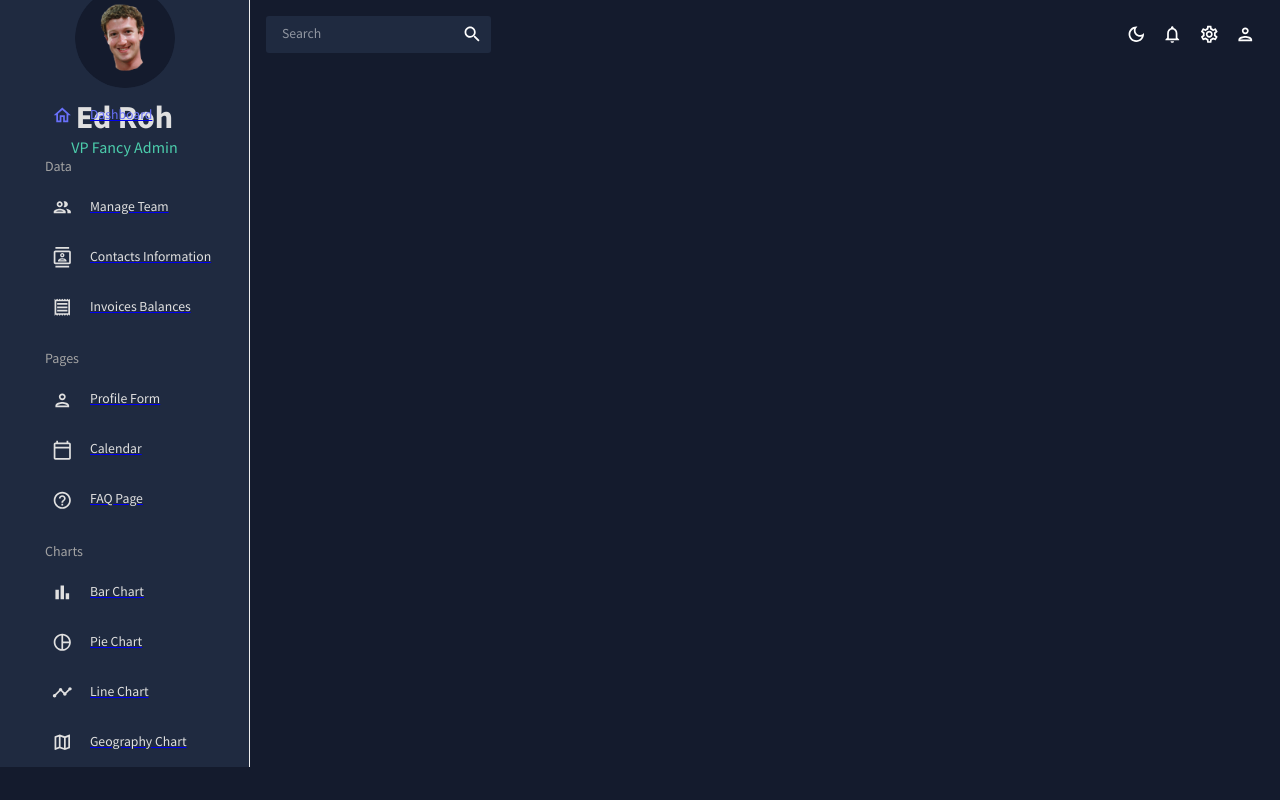
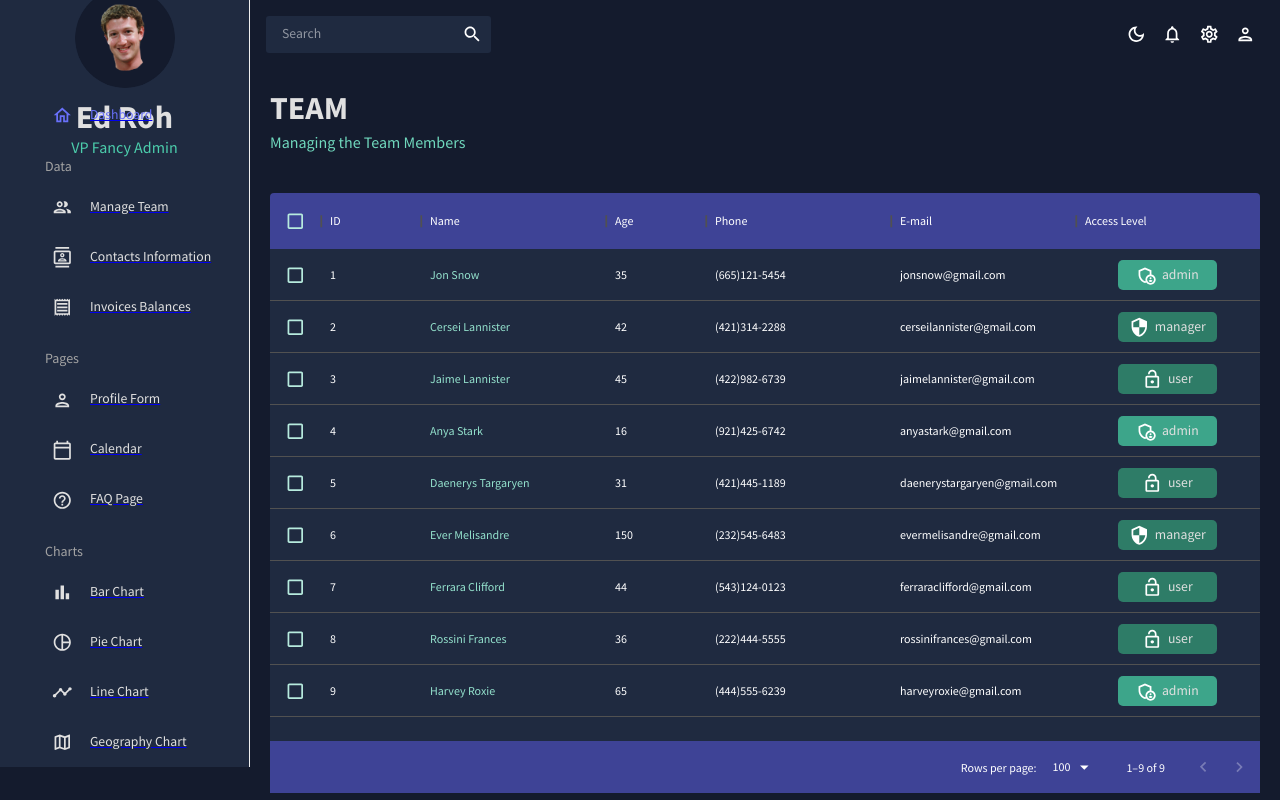
Before and after one commit to TheChrisader/react-dashboard, a React (Create React App) app: page /team in a window 1280 px wide. Built offline with nearby package versions, Linux system fonts and the light colour scheme.

Commit message:
create Dashboard and Team pages

```diff
--- a/src/App.js
+++ b/src/App.js
@@ -1,7 +1,10 @@
 import { CssBaseline, ThemeProvider } from "@mui/material";
+import { Routes, Route } from "react-router-dom";
 import Topbar from "./scenes/Global/Topbar";
 import Sidebar from "./scenes/Global/Sidebar";
+import Dashboard from "./scenes/Dashboard";
 import { ColorModeContext, useMode } from "./theme";
+import Team from "./scenes/Team";
 
 function App() {
   const [theme, colorMode] = useMode();
@@ -14,6 +17,10 @@
           <Sidebar />
           <main className="content">
             <Topbar />
+            <Routes>
+              <Route path="/" element={<Dashboard />} />
+              <Route path="/team" element={<Team />} />
+            </Routes>
           </main>
         </div>
       </ThemeProvider>
--- /dev/null
+++ b/src/components/Header.jsx
@@ -0,0 +1,25 @@
+import React from "react";
+import { Box, Typography, useTheme } from "@mui/material";
+import { tokens } from "../theme";
+
+const Header = ({ title, subtitle }) => {
+  const theme = useTheme();
+  const colors = tokens(theme.palette.mode);
+  return (
+    <Box>
+      <Typography
+        variant="h2"
+        color={colors.grey[100]}
+        fontWeight="bold"
+        m="0 0 5px 0"
+      >
+        {title}
+      </Typography>
+      <Typography variant="h5" color={colors.greenAccent[400]}>
+        {subtitle}
+      </Typography>
+    </Box>
+  );
+};
+
+export default Header;
--- a/src/data/mockData.js
+++ b/src/data/mockData.js
@@ -1,3 +1,5 @@
+import { tokens } from "../theme";
+
 export const mockDataTeam = [
   {
     id: 1,
--- a/src/index.css
+++ b/src/index.css
@@ -13,6 +13,11 @@
 .app {
   display: flex;
   position: relative;
+}
+
+.content {
+  height: 100vh;
+  overflow-y: auto;
 }
 
 ::-webkit-scrollbar {
--- /dev/null
+++ b/src/scenes/Dashboard/index.jsx
@@ -0,0 +1,33 @@
+import React from "react";
+import { Box, Button, IconButton, Typography, useTheme } from "@mui/material";
+import { tokens } from "../../theme";
+import Header from "../../components/Header";
+import DownloadOutlinedIcon from "@mui/icons-material/DownloadOutlined";
+
+const Dashboard = () => {
+  const theme = useTheme();
+  const colors = tokens(theme.palette.mode);
+  return (
+    <Box m="20px">
+      <Box display="flex" justifyContent="space-between" alignItems="center">
+        <Header title="DASHBOARD" subtitle="Welcome to your Dashboard" />
+        <Box>
+          <Button
+            sx={{
+              backgroundColor: colors.blueAccent[700],
+              color: colors.grey[100],
+              fontSize: "14px",
+              fontWeight: "bold",
+              padding: "10px 20px",
+            }}
+          >
+            <DownloadOutlinedIcon sx={{ mr: "10px" }} />
+            Download Reports
+          </Button>
+        </Box>
+      </Box>
+    </Box>
+  );
+};
+
+export default Dashboard;
--- /dev/null
+++ b/src/scenes/Team/index.jsx
@@ -0,0 +1,98 @@
+import { Box, Typography, useTheme } from "@mui/material";
+import { DataGrid } from "@mui/x-data-grid";
+import { tokens } from "../../theme";
+import Header from "../../components/Header";
+import { mockDataTeam } from "../../data/mockData";
+import AdminPanelSettingsOutlinedIcon from "@mui/icons-material/AdminPanelSettingsOutlined";
+import LockOpenOutlinedIcon from "@mui/icons-material/LockOpenOutlined";
+import SecurityOutlinedIcon from "@mui/icons-material/SecurityOutlined";
+
+const Team = () => {
+  const theme = useTheme();
+  const colors = tokens(theme.palette.mode);
+  const columns = [
+    { field: "id", headerName: "ID" },
+    {
+      field: "name",
+      headerName: "Name",
+      flex: 1,
+      cellClassName: "name-column--cell",
+    },
+    {
+      field: "age",
+      headerName: "Age",
+      type: "number",
+      headerAlign: "left",
+      align: "left",
+    },
+    { field: "phone", headerName: "Phone", flex: 1 },
+    { field: "email", headerName: "E-mail", flex: 1 },
+    {
+      field: "accessLevel",
+      headerName: "Access Level",
+      flex: 1,
+      renderCell: ({ row: { access } }) => (
+        <Box
+          width="60%"
+          m="0 auto"
+          p="5px"
+          display="flex"
+          justifyContent="center"
+          borderRadius="5px"
+          backgroundColor={
+            access === "admin"
+              ? colors.greenAccent[600]
+              : access === "manager"
+              ? colors.greenAccent[700]
+              : colors.greenAccent[700]
+          }
+        >
+          {access === "admin" && <AdminPanelSettingsOutlinedIcon />}
+          {access === "manager" && <SecurityOutlinedIcon />}
+          {access === "user" && <LockOpenOutlinedIcon />}
+          <Typography color={colors.grey[100]} sx={{ ml: "5px" }}>
+            {access}
+          </Typography>
+        </Box>
+      ),
+    },
+  ];
+  return (
+    <Box m="20px">
+      <Header title="TEAM" subtitle="Managing the Team Members" />
+      <Box
+        m="40px 0 0 0"
+        height="75vh"
+        sx={{
+          "& .MuiDataGrid-root": {
+            border: "none",
+          },
+          "& .MuiDataGrid-cell": {
+            borderBottom: "none",
+          },
+          "& .name-column--cell": {
+            color: colors.greenAccent[300],
+          },
+          "& .MuiDataGrid-columnHeaders": {
+            backgroundColor: colors.blueAccent[700],
+            borderBottom: "none",
+          },
+          "& .MuiDataGrid-virtualScroller": {
+            backgroundColor: colors.primary[400],
+          },
+          "& .MuiDataGrid-footerContainer": {
+            borderTop: "none",
+            backgroundColor: colors.blueAccent[700],
+          },
+          "& .MuiCheckbox-root": {
+            color: `${colors.greenAccent[200]} !important`,
+          },
+        }}
+      >
+        <DataGrid checkboxSelection rows={mockDataTeam} columns={columns} />
+      </Box>
+    </Box>
+  );
+};
+
+export default Team;
```
